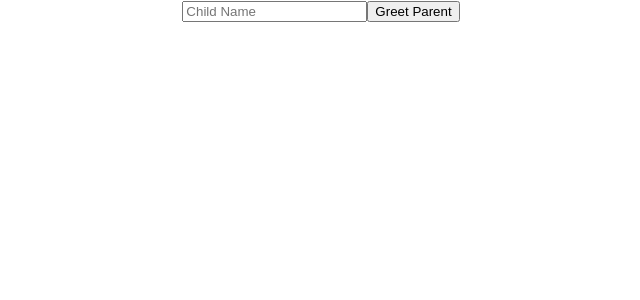
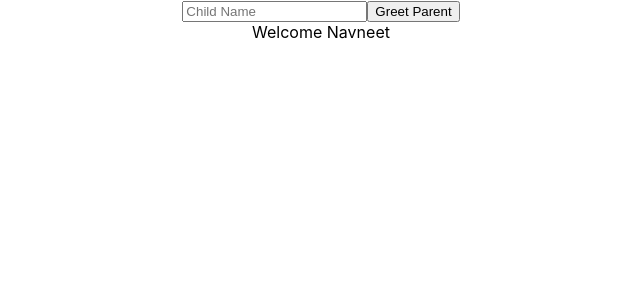
Before and after one commit to Navneet2569/Learning-React, a React (Create React App) app in the folder hello-world/: page / in a window 1280 px wide. Shown: the top 300 px of the page, without its empty margins (319-959 px from the left). Built offline with nearby package versions, Linux system fonts and the light colour scheme.

Commit message:
Conditional Rendenring

```diff
--- a/hello-world/src/App.js
+++ b/hello-world/src/App.js
@@ -9,6 +9,7 @@
 import ClassClick from "./components/ClassClick";
 import EventBind from "./components/EventBind";
 import ParentComponent from "./components/ParentComponent";
+import UserGreeting from "./components/UserGreeting";
 
 function App() {
   return (
@@ -43,6 +44,7 @@
       {/* <EventBind /> */}
 
       <ParentComponent />
+      <UserGreeting />
     </div>
   );
 }
--- /dev/null
+++ b/hello-world/src/components/UserGreeting.js
@@ -0,0 +1,40 @@
+import React, { Component } from "react";
+
+class UserGreeting extends Component {
+  constructor(props) {
+    super(props);
+
+    this.state = {
+      isLoggedIn: true,
+    };
+  }
+  render() {
+    //First Method using if else
+    // if (this.state.isLoggedIn) {
+    //   return <div>Welcome Navneet</div>;
+    // } else {
+    //   return <div>Welcome Guest</div>;
+    // }
+
+    //Second Method using Element variable method
+    // let message;
+    // if (this.state.isLoggedIn) {
+    //   message = <div>Welcome Navneet</div>;
+    // } else {
+    //   message = <div>Welcome Guest</div>;
+    // }
+    // return <div>{message}</div>;
+
+    //Third Method using Ternery Operator Method
+    // return this.state.isLoggedIn ? (
+    //   <div>Welcome Navneet </div>
+    // ) : (
+    //   <div>Welcome Guest</div>
+    // );
+
+    //Fourth Method using Short Circuit Method
+    return this.state.isLoggedIn && <div>Welcome Navneet</div>;
+  }
+}
+
+export default UserGreeting;
```
